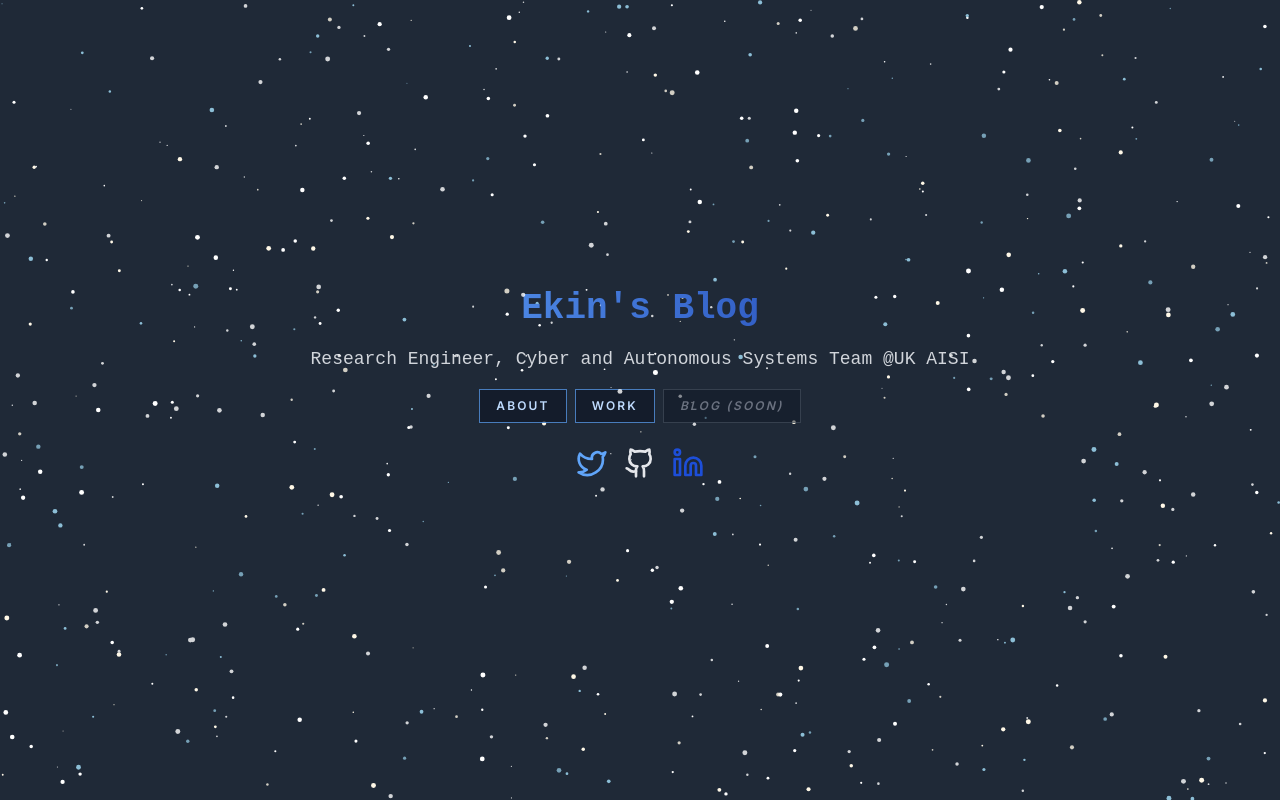
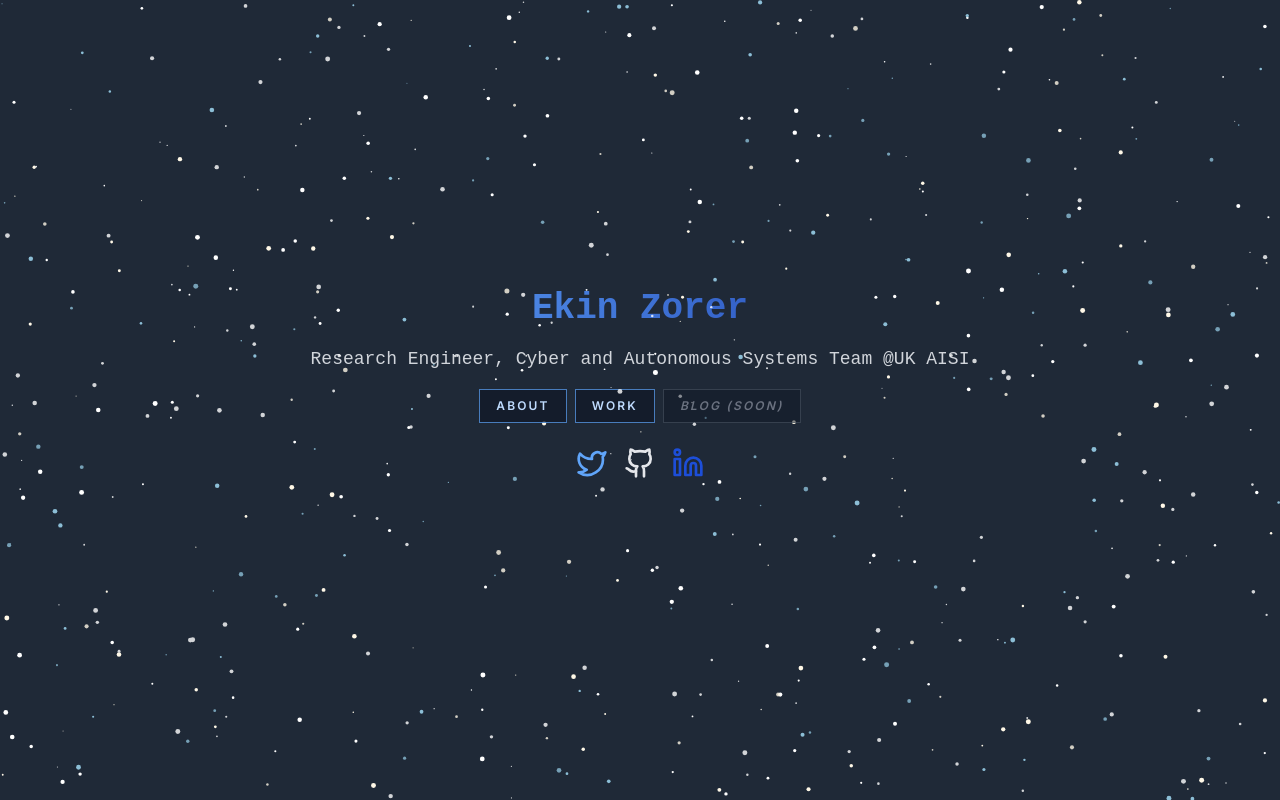
Before and after one commit to ekinomicss/ez_website, a Next.js app: page / in a window 1280 px wide. Built offline with nearby package versions, Linux system fonts and the light colour scheme.

Commit message:
add intense transition

```diff
--- a/src/components/Gradient.tsx
+++ b/src/components/Gradient.tsx
@@ -44,7 +44,7 @@ export default function Gradient() {
                     color: 'transparent',
                 }}
             >
-                Ekin's Blog
+                Ekin Zorer
             </h1>
         </Link>
     )
--- /dev/null
+++ b/src/components/PageTransition.tsx
@@ -0,0 +1,22 @@
+'use client'
+
+import { usePathname } from 'next/navigation'
+import { useEffect, useRef } from 'react'
+
+export default function PageTransition({ children }: { children: React.ReactNode }) {
+    const pathname = usePathname()
+    const prevPathRef = useRef<string | null>(null)
+
+    const isFirstPaint = prevPathRef.current === null
+    const shouldFade = !isFirstPaint && prevPathRef.current !== pathname
+
+    useEffect(() => {
+        prevPathRef.current = pathname
+    }, [pathname])
+
+    return (
+        <div key={pathname} className={`min-h-full ${shouldFade ? 'page-fade-in' : ''}`}>
+            {children}
+        </div>
+    )
+}
--- a/src/components/StarBackgroundProvider.tsx
+++ b/src/components/StarBackgroundProvider.tsx
@@ -2,6 +2,7 @@
 
 import React, { createContext, useCallback, useContext, useMemo, useState } from 'react'
 import StarField from './StarField'
+import PageTransition from './PageTransition'
 
 interface StarBurstContextValue {
     triggerBurst: () => void
@@ -35,7 +36,9 @@ export default function StarBackgroundProvider({ children }: { children: React.R
                 burstSignal={burstSignal}
                 className="fixed inset-0 pointer-events-none z-30 opacity-80 max-md:opacity-45 max-sm:opacity-35"
             />
-            <div className="relative z-20">{children}</div>
+            <div className="relative z-20">
+                <PageTransition>{children}</PageTransition>
+            </div>
         </StarBurstContext.Provider>
     )
 }
--- a/src/styles/globals.css
+++ b/src/styles/globals.css
@@ -30,3 +30,24 @@ body {
 .game-area:hover {
     background-color: rgba(0, 0, 0, 0.05);
 }
+
+/* Route change: fade new page in (stars stay static behind content) */
+@keyframes page-fade-in {
+    from {
+        opacity: 0;
+    }
+    to {
+        opacity: 1;
+    }
+}
+
+.page-fade-in {
+    animation: page-fade-in 1.45s ease-out forwards;
+}
+
+@media (prefers-reduced-motion: reduce) {
+    .page-fade-in {
+        animation: none;
+        opacity: 1;
+    }
+}
```
